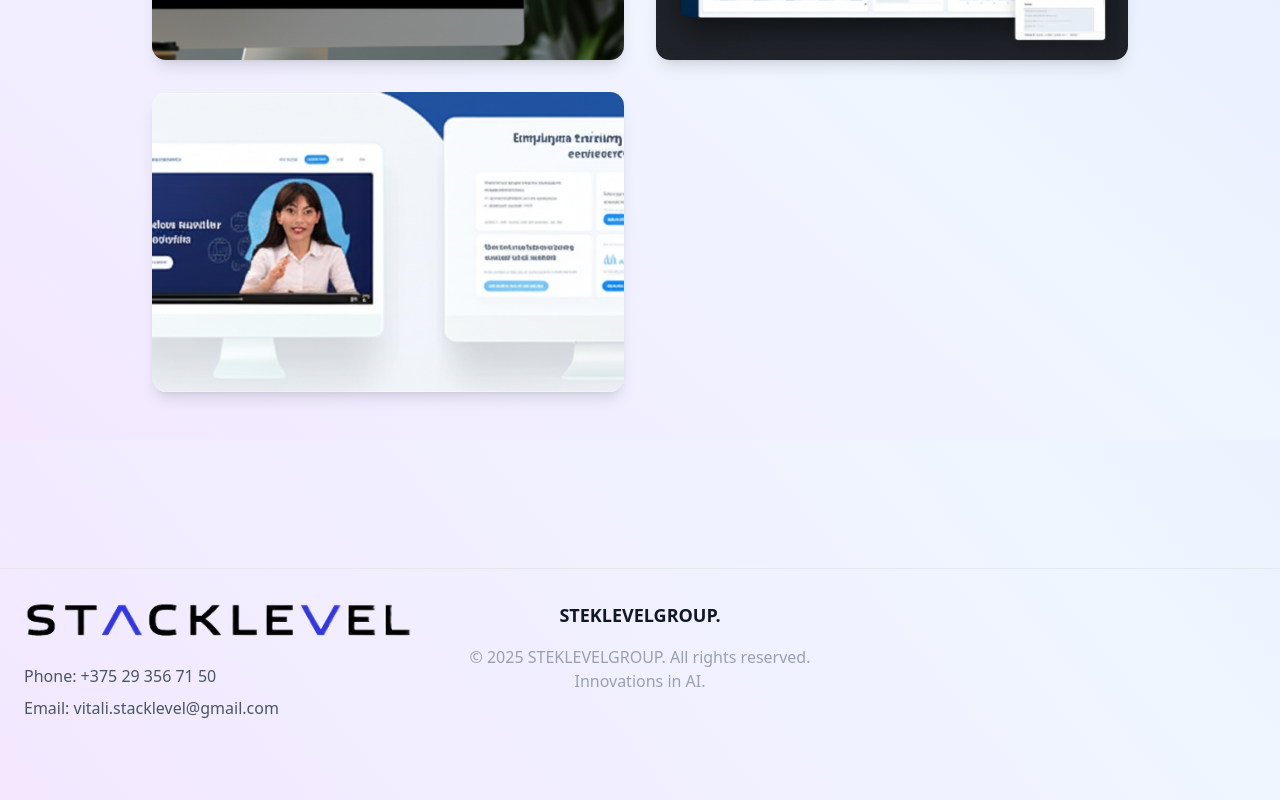
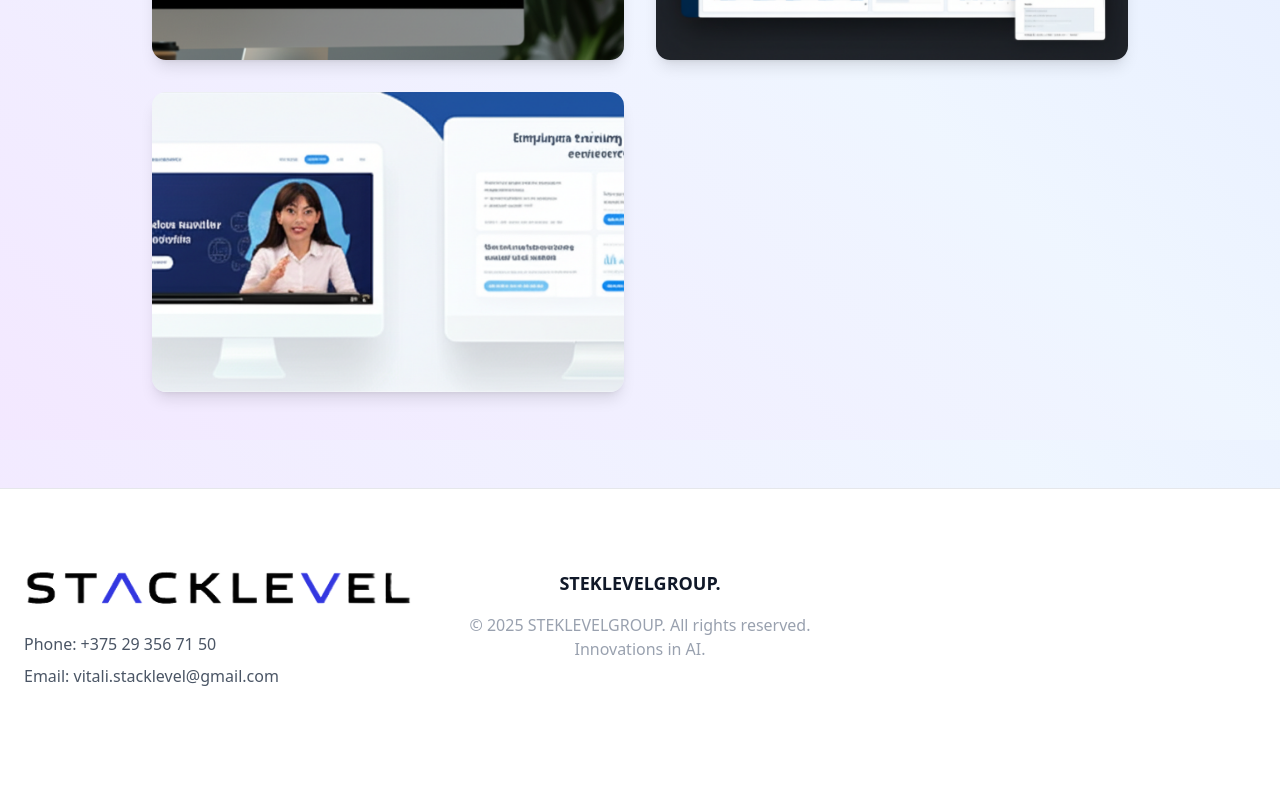
Before and after one commit to vitalijkadylinskij/WebSite, a Next.js app: page /en/cases in a window 1280 px wide. Shown: the part 781-1581 px from the top of the page. After the commit the page ends 1549 px from the top, so only its background shows below. Built offline with nearby package versions, Linux system fonts and the light colour scheme.

Commit message:
added bg for footer and fix padding

```diff
--- a/src/components/footer/footer.tsx
+++ b/src/components/footer/footer.tsx
@@ -8,8 +8,8 @@ export default function Footer() {
   const t = useTranslations();
 
   return (
-    <footer id="contact" className="w-full h-full py-12 md:py-16 lg:py-20 transition-colors duration-500">
-      <div className="container w-full max-w-full px-4 md:px-6 mt-12 pt-8 border-t border-gray-200 dark:border-gray-700 flex justify-start transition-colors duration-500"></div>
+    <footer id="contact" className="w-full h-full pb-12 bg-white dark:bg-gray-900 md:pb-16 lg:pb-20 transition-colors duration-500">
+      <div className="container w-full max-w-full px-4 md:px-6 mt-12 pt-20 border-t border-gray-200 dark:border-gray-700 flex justify-start transition-colors duration-500"></div>
 
       <div className="container mx-auto px-4 md:px-6 grid grid-cols-1 md:grid-cols-2 lg:grid-cols-3 xl:grid-cols-3 gap-8 text-left">
         <div className="flex flex-col space-y-6">
```
